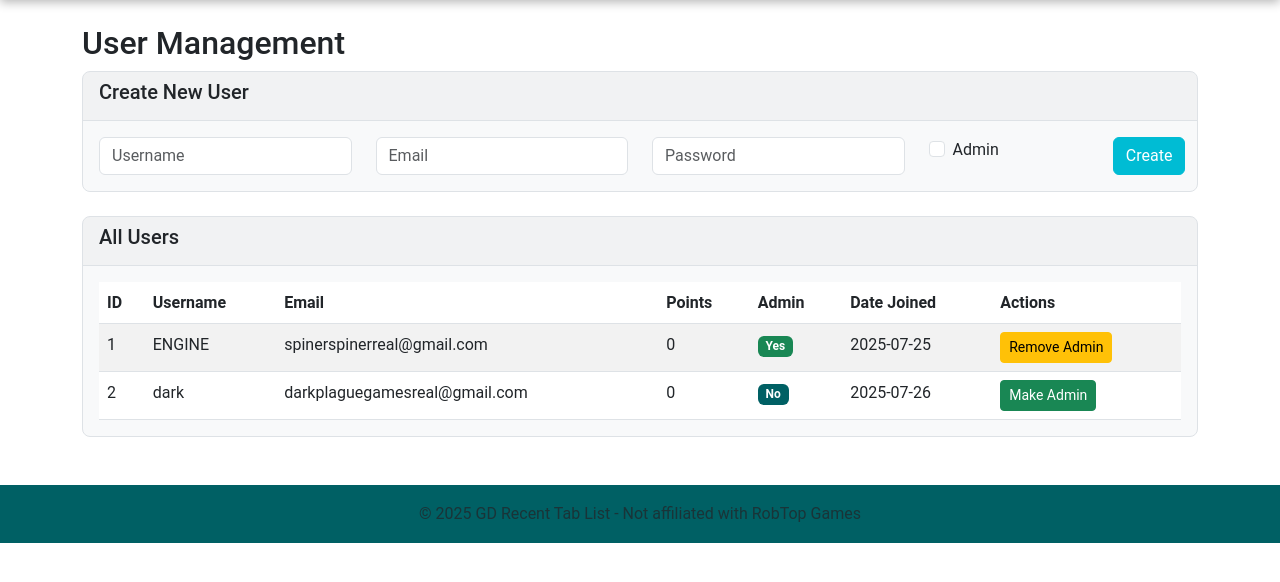
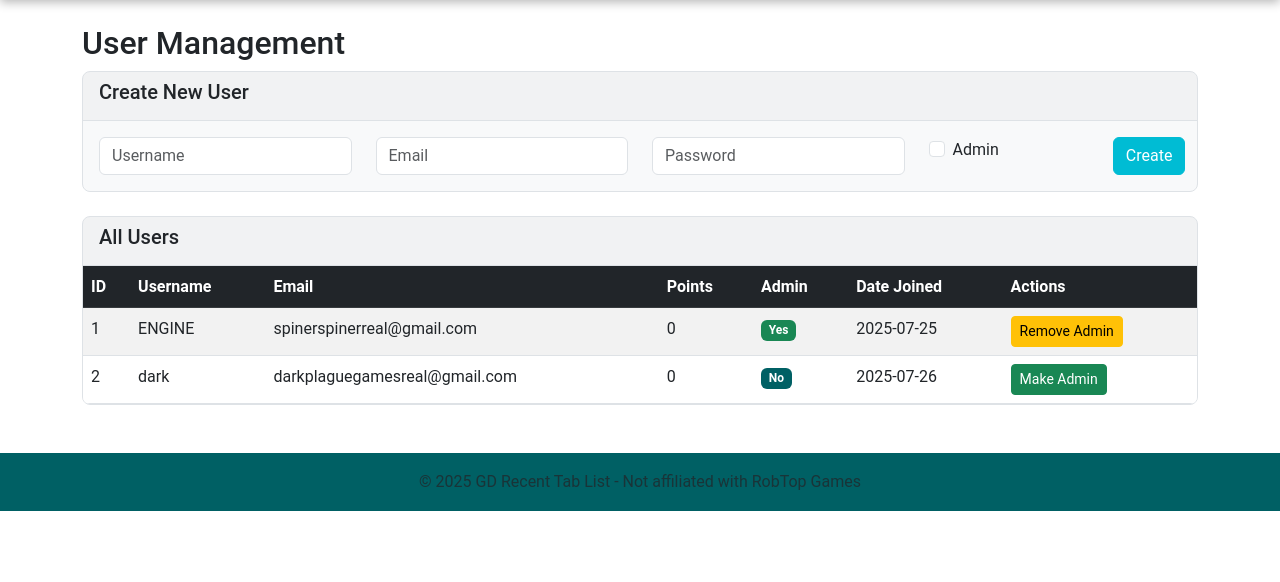
Before and after one commit to sniper721/RecentTabList, a Flask app: page /admin/users in a window 1280 px wide. Shown: the part 64-646 px from the top of the page. Run offline with Flask 3, Linux system fonts and the light colour scheme; a user stored in the database is signed in; data comes from the database, SQL or seed files in the repository; some libraries are stand-ins or nearby versions.

Commit message:
admin change

```diff
--- a/templates/admin/users.html
+++ b/templates/admin/users.html
@@ -43,10 +43,10 @@
             <div class="card-header">
                 <h5>All Users</h5>
             </div>
-            <div class="card-body">
-                <div class="table-responsive">
-                    <table class="table table-striped">
-                        <thead>
+            <div class="card-body p-0">
+                <div class="table-responsive" style="max-height: 600px; overflow-y: auto;">
+                    <table class="table table-striped mb-0">
+                        <thead class="table-dark sticky-top">
                             <tr>
                                 <th>ID</th>
                                 <th>Username</th>
```
